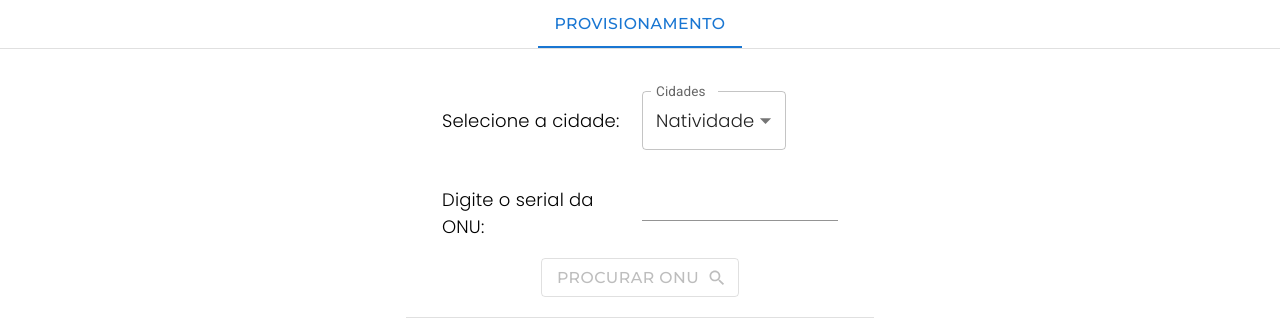
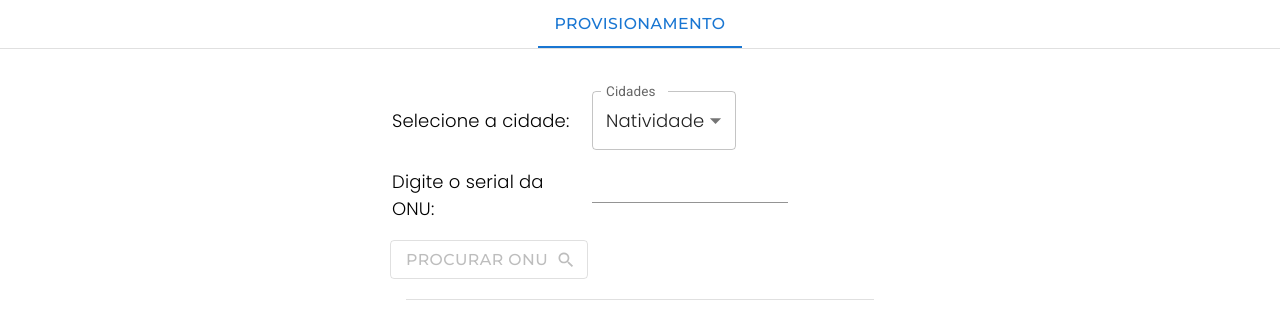
Before and after one commit to RivaldoCM/Front-end_Manage-ZTE, a React (Vite) app in the folder ease-acesse/: page / in a window 1280 px wide. Shown: the top 336 px of the page. Built offline with nearby package versions, Linux system fonts and the light colour scheme.

Commit message:
feat: Iniciando adição do useContext para o TS

```diff
--- a/ease-acesse/src/pages/Provisionamento/SearchONU/index.tsx
+++ b/ease-acesse/src/pages/Provisionamento/SearchONU/index.tsx
@@ -56,7 +56,7 @@ export function SearchONU(props: SearchONUProps) {
     }
 
     return (
-        <Form onSubmit={handleSubmit} className="flex">
+        <Form onSubmit={handleSubmit}>
             <InputContainer center={true}>
                 <div className="text">
                     <p>Selecione a cidade: </p>
```
Also changed, not shown: ease-acesse/src/contexts/APIContext.tsx (added, +16 -0 lines), ease-acesse/src/hooks/useApiContext.ts (added, +7 -0 lines).
